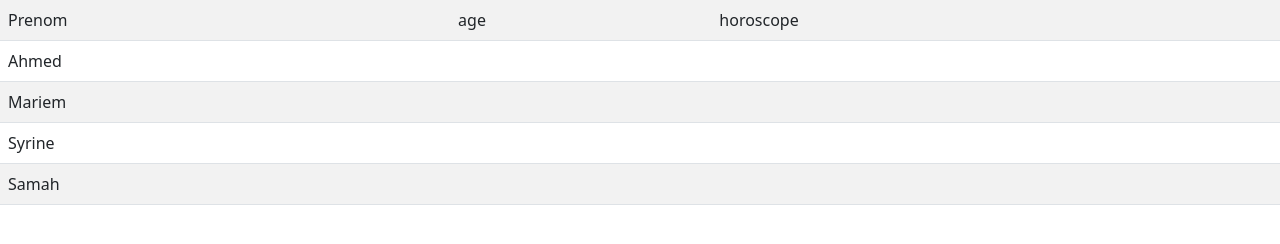
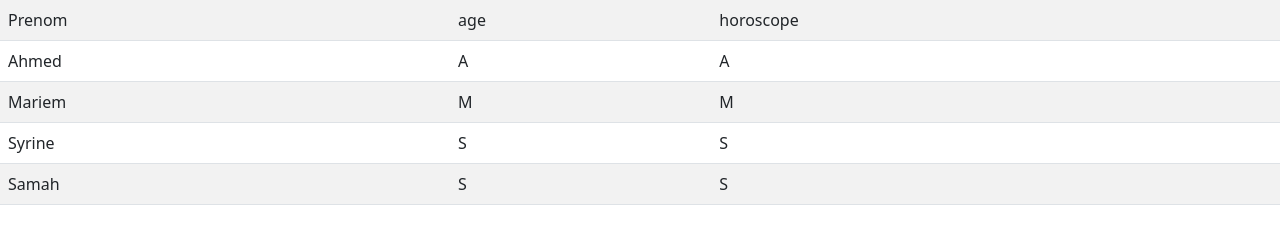
Before and after one commit to mariemhannachi/atelier3, a plain HTML site: page index.html in a window 1280 px wide. Drawn offline with nearby package versions, Linux system fonts and the light colour scheme.

Commit message:
Update index.html

```diff
--- a/index.html
+++ b/index.html
@@ -12,23 +12,23 @@
 </tr>
 <tr>
 	<td>Ahmed</td>
-	<td></td>
-	<td></td>
+	<td>A</td>
+	<td>A</td>
 </tr>
 <tr>
 	<td>Mariem</td>
-	<td></td>
-	<td></td>
+	<td>M</td>
+	<td>M</td>
 </tr>
 <tr>
 	<td>Syrine</td>
-	<td></td>
-	<td></td>
+	<td>S</td>
+	<td>S</td>
 </tr>
 <tr>
 	<td>Samah</td>
-	<td></td>
-	<td></td>
+	<td>S</td>
+	<td>S</td>
 </tr>
 </table>
 </body>
```
